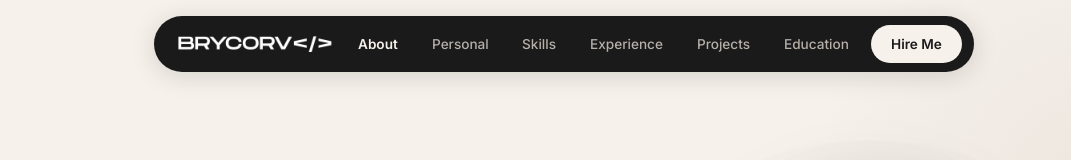
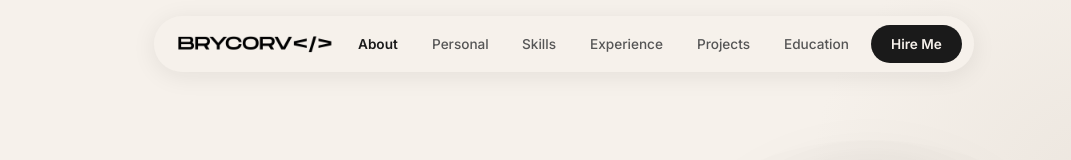
Before and after one commit to Bryzsx/nestJS_Portfolio, a website: page public/index.html in a window 1280 px wide. Shown: the top 160 px of the page, without its empty margins (76-1147 px from the left). Drawn offline with Linux system fonts and the light colour scheme; no server answers.

Commit message:
Light navbar pill with black Hire Me button only
Made-with: Cursor

```diff
--- a/public/css/style.css
+++ b/public/css/style.css
@@ -80,10 +80,10 @@ ul { list-style: none; }
 }
 .nav-pill {
   display: flex; align-items: center; gap: 8px;
-  background: var(--bg-dark);
+  background: var(--bg);
   border-radius: 9999px;
   padding: 8px 12px 8px 20px;
-  box-shadow: 0 4px 24px rgba(26, 26, 26, 0.15);
+  box-shadow: 0 4px 24px rgba(26, 26, 26, 0.08);
   position: relative;
 }
 .nav-logo { display: flex; align-items: center; }
@@ -94,12 +94,12 @@ ul { list-style: none; }
 .nav-links { display: flex; align-items: center; gap: 2px; }
 .nav-link {
   font-size: 0.85rem; font-weight: 500; padding: 8px 16px;
-  border-radius: 20px; color: var(--text-light-secondary); transition: all 0.25s;
+  border-radius: 20px; color: var(--text-secondary); transition: all 0.25s;
 }
-.nav-link:hover { color: var(--text-light); background: rgba(255,255,255,0.08); }
-.nav-link.active { color: var(--text-light); font-weight: 600; }
+.nav-link:hover { color: var(--text); background: rgba(26, 26, 26, 0.06); }
+.nav-link.active { color: var(--text); font-weight: 600; }
 .nav-cta {
-  background: var(--text-light); color: var(--bg-dark) !important;
+  background: var(--bg-dark); color: var(--text-light) !important;
   border-radius: 20px; padding: 8px 20px; margin-left: 4px;
   font-weight: 600;
 }
@@ -109,7 +109,7 @@ ul { list-style: none; }
   position: absolute; right: 28px; flex-direction: column; gap: 5px;
 }
 .nav-hamburger span {
-  width: 22px; height: 2px; background: var(--text-light);
+  width: 22px; height: 2px; background: var(--text);
   border-radius: 2px; transition: 0.3s;
 }
 
@@ -577,6 +577,10 @@ ul { list-style: none; }
     box-shadow: 0 12px 40px rgba(0, 0, 0, 0.3);
   }
   .nav-links.open { display: flex; }
+  .nav-links.open .nav-link { color: var(--text-light-secondary); }
+  .nav-links.open .nav-link:hover { color: var(--text-light); background: rgba(255,255,255,0.08); }
+  .nav-links.open .nav-link.active { color: var(--text-light); }
+  .nav-links.open .nav-cta { background: var(--text-light); color: var(--bg-dark) !important; }
   .nav-hamburger { display: flex; margin-left: auto; }
   .hero-section { padding-top: 120px; }
   .hero-grid { grid-template-columns: 1fr; text-align: center; }
--- a/public/index.html
+++ b/public/index.html
@@ -15,7 +15,7 @@
   <nav class="navbar" id="navbar">
     <div class="nav-container">
       <div class="nav-pill">
-        <a href="#about" class="nav-logo"><img src="/images/Logo%20Header.png" alt="BRYCORV" class="nav-logo-img"></a>
+        <a href="#about" class="nav-logo"><img src="/images/Logo%20Footer.png" alt="BRYCORV" class="nav-logo-img"></a>
         <div class="nav-links" id="nav-links">
           <a href="#about" class="nav-link hover-move active" data-section="about">About</a>
           <a href="#personal" class="nav-link hover-move" data-section="personal">Personal</a>
```
